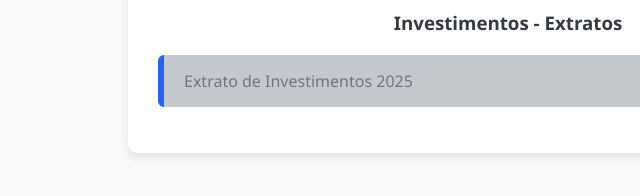
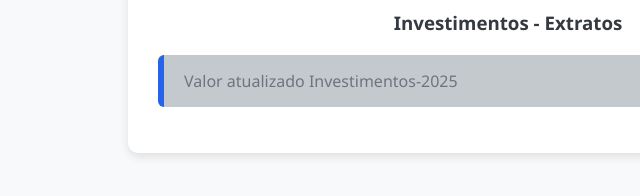
Before and after one commit to RCBonna/vivara, a plain HTML site: page investimentos.html in a window 1280 px wide. Shown: the part 186-382 px from the top of the page, 132-772 px from the left. Drawn offline with Linux system fonts and the light colour scheme.

Commit message:
Update investimentos.html

```diff
--- a/investimentos.html
+++ b/investimentos.html
@@ -15,8 +15,8 @@
       <h3>Investimentos - Extratos</h3>
       <ul class="extratos">
         <li>
-          <a href="./investimentos/2025_Investimentos.pdf" target="_blank"
-            >Extrato de Investimentos 2025</a
+          <a href="./investimentos/2025_Investimentos.png" target="_blank"
+            >Valor atualizado Investimentos-2025</a
           >
         </li>
       </ul>
```
